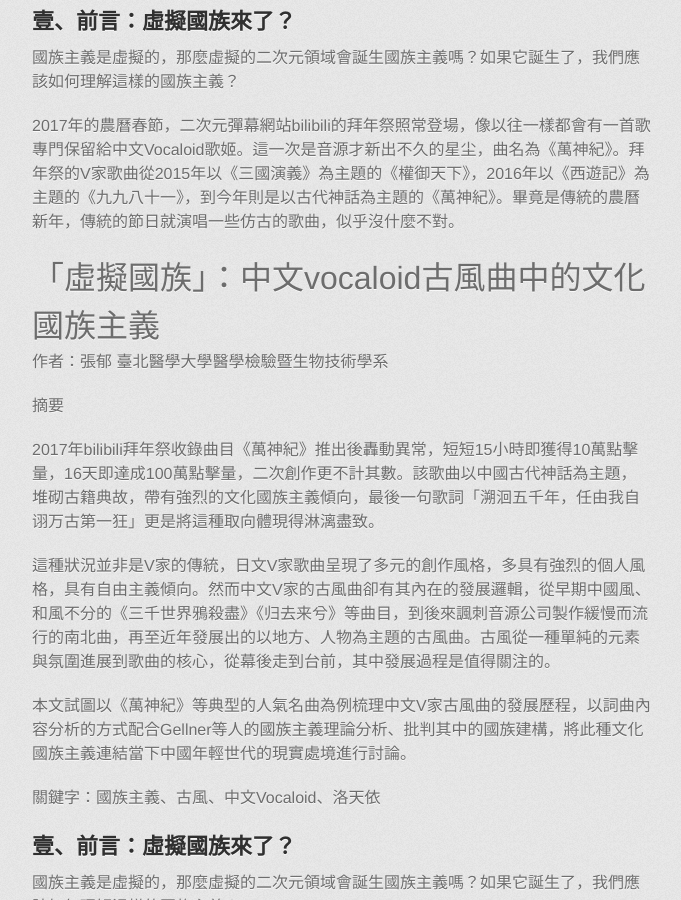
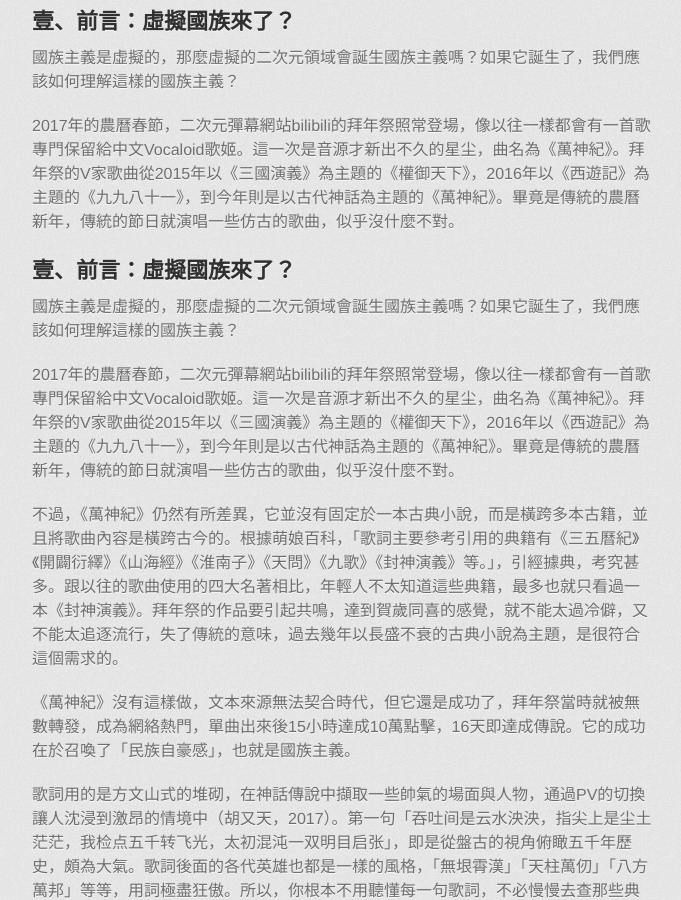
Before and after one commit to fireindark707/ChineseV_GUFENG, a Jekyll site: the page built from docs/Paper_nationalism.md, in a window 1280 px wide and 900 px high, scrolled down 971 px. Shown: the whole window, without its empty margins (298-979 px from the left). Built offline with Jekyll 4.4.1, drawn with Linux system fonts in a browser that asks for light colours; some web fonts are replaced; our own code applies the rules of GitHub Pages for plain Markdown files.

Commit message:
Update Paper_nationalism.md

```diff
--- a/docs/Paper_nationalism.md
+++ b/docs/Paper_nationalism.md
@@ -29,51 +29,6 @@ layout: default
 國族主義是虛擬的，那麼虛擬的二次元領域會誕生國族主義嗎？如果它誕生了，我們應該如何理解這樣的國族主義？
 
 2017年的農曆春節，二次元彈幕網站bilibili的拜年祭照常登場，像以往一樣都會有一首歌專門保留給中文Vocaloid歌姬。這一次是音源才新出不久的星尘，曲名為《萬神紀》。拜年祭的V家歌曲從2015年以《三國演義》為主題的《權御天下》，2016年以《西遊記》為主題的《九九八十一》，到今年則是以古代神話為主題的《萬神紀》。畢竟是傳統的農曆新年，傳統的節日就演唱一些仿古的歌曲，似乎沒什麼不對。
-
-# 「虛擬國族」：中文vocaloid古風曲中的文化國族主義
-
-作者：張郁 臺北醫學大學醫學檢驗暨生物技術學系
-
-摘要
-
-2017年bilibili拜年祭收錄曲目《萬神紀》推出後轟動異常，短短15小時即獲得10萬點擊量，16天即達成100萬點擊量，二次創作更不計其數。該歌曲以中國古代神話為主題，堆砌古籍典故，帶有強烈的文化國族主義傾向，最後一句歌詞「溯洄五千年，任由我自诩万古第一狂」更是將這種取向體現得淋漓盡致。
-
-這種狀況並非是V家的傳統，日文V家歌曲呈現了多元的創作風格，多具有強烈的個人風格，具有自由主義傾向。然而中文V家的古風曲卻有其內在的發展邏輯，從早期中國風、和風不分的《三千世界鴉殺盡》《归去来兮》等曲目，到後來諷刺音源公司製作緩慢而流行的南北曲，再至近年發展出的以地方、人物為主題的古風曲。古風從一種單純的元素與氛圍進展到歌曲的核心，從幕後走到台前，其中發展過程是值得關注的。
-
-本文試圖以《萬神紀》等典型的人氣名曲為例梳理中文V家古風曲的發展歷程，以詞曲內容分析的方式配合Gellner等人的國族主義理論分析、批判其中的國族建構，將此種文化國族主義連結當下中國年輕世代的現實處境進行討論。
-
-關鍵字：國族主義、古風、中文Vocaloid、洛天依
-
-
-
-
-
-
-
-
-
-
-
-
-
-
-
-
-
-
-
-
-
-
-
-
-
-
-
-
-
-
-
 
 
 ## 壹、前言：虛擬國族來了？
```
